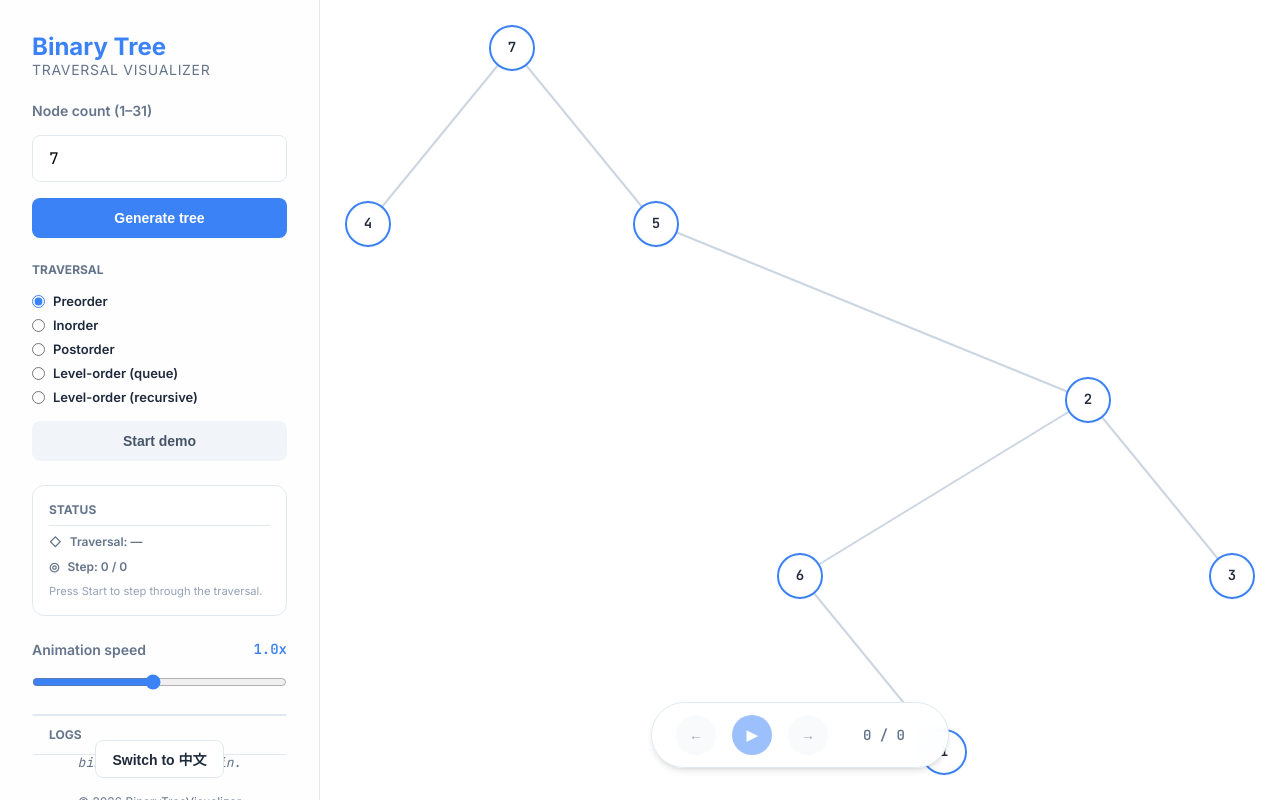
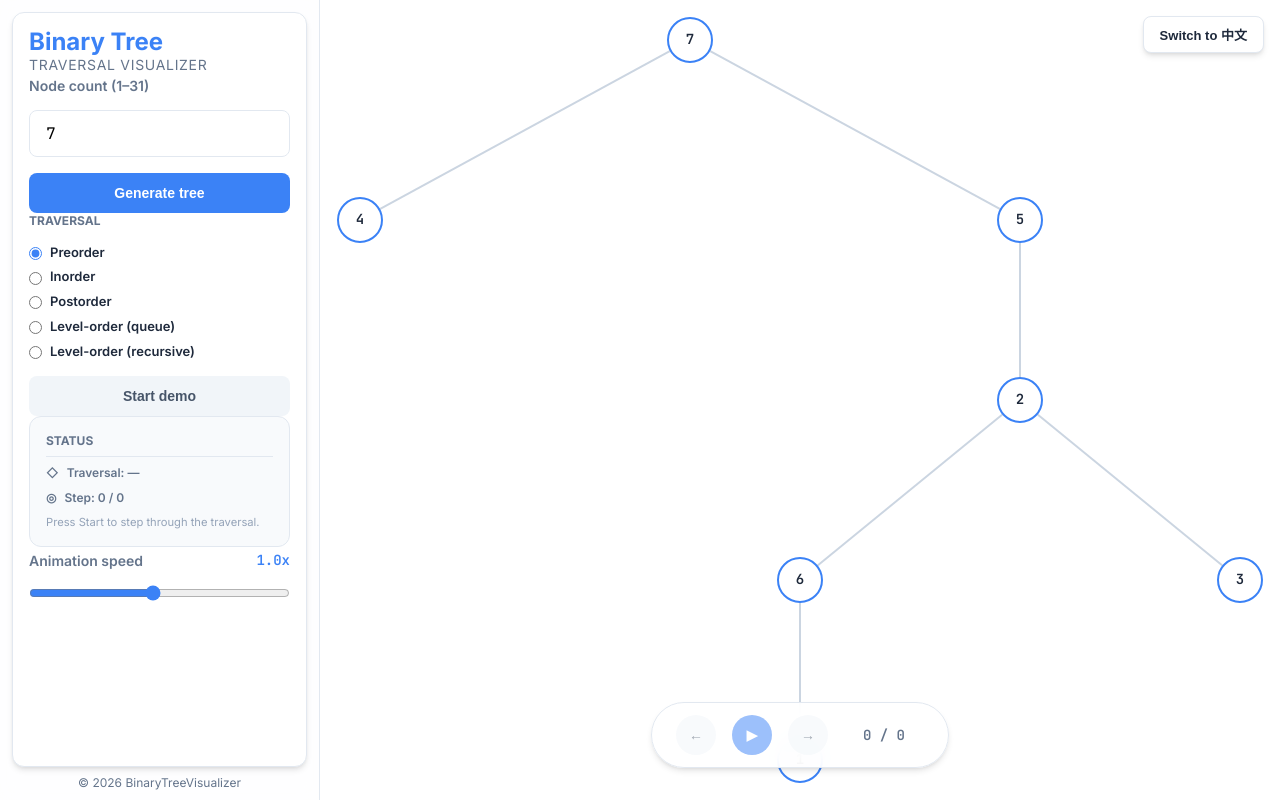
Before and after one commit to layiku/binary-tree-traversal-visualizer, a website: page index.html in a window 1280 px wide. Both pictures are taken after a click on the button "Generate tree". Drawn offline with Linux system fonts and the light colour scheme.

Commit message:
feat: sidebar layout, tree drawing, remove logs panel
Update traversals UI, Playwright tests, and documentation.

```diff
--- a/index.html
+++ b/index.html
@@ -12,6 +12,7 @@
 <body>
   <div class="app-container">
     <aside class="sidebar">
+      <div class="sidebar-panel">
       <header class="header">
         <h1 data-i18n="brandTitle">Binary Tree</h1>
         <p data-i18n="brandSubtitle">Traversal Visualizer</p>
@@ -27,12 +28,27 @@
 
       <div class="control-group">
         <span class="section-label" data-i18n="traversalLabel">Traversal</span>
-        <div class="radio-list" id="traversal-modes">
-          <label class="radio-item"><input type="radio" name="traversal" value="preorder" checked /> <span data-i18n="trPreorder">Preorder</span></label>
-          <label class="radio-item"><input type="radio" name="traversal" value="inorder" /> <span data-i18n="trInorder">Inorder</span></label>
-          <label class="radio-item"><input type="radio" name="traversal" value="postorder" /> <span data-i18n="trPostorder">Postorder</span></label>
-          <label class="radio-item"><input type="radio" name="traversal" value="levelIter" /> <span data-i18n="trLevelIter">Level-order (queue)</span></label>
-          <label class="radio-item"><input type="radio" name="traversal" value="levelRecur" /> <span data-i18n="trLevelRecur">Level-order (recursive)</span></label>
+        <div class="radio-list" id="traversal-modes" role="radiogroup" aria-label="Traversal">
+          <div class="radio-row">
+            <input type="radio" name="traversal" id="tr-preorder" value="preorder" checked />
+            <label class="radio-item" for="tr-preorder"><span data-i18n="trPreorder">Preorder</span></label>
+          </div>
+          <div class="radio-row">
+            <input type="radio" name="traversal" id="tr-inorder" value="inorder" />
+            <label class="radio-item" for="tr-inorder"><span data-i18n="trInorder">Inorder</span></label>
+          </div>
+          <div class="radio-row">
+            <input type="radio" name="traversal" id="tr-postorder" value="postorder" />
+            <label class="radio-item" for="tr-postorder"><span data-i18n="trPostorder">Postorder</span></label>
+          </div>
+          <div class="radio-row">
+            <input type="radio" name="traversal" id="tr-level-iter" value="levelIter" />
+            <label class="radio-item" for="tr-level-iter"><span data-i18n="trLevelIter">Level-order (queue)</span></label>
+          </div>
+          <div class="radio-row">
+            <input type="radio" name="traversal" id="tr-level-recur" value="levelRecur" />
+            <label class="radio-item" for="tr-level-recur"><span data-i18n="trLevelRecur">Level-order (recursive)</span></label>
+          </div>
         </div>
         <button type="button" class="secondary" id="btn-start" data-i18n="btnStart" disabled>Start demo</button>
       </div>
@@ -59,21 +75,15 @@
         </div>
         <input type="range" id="speed" min="1" max="20" value="10" />
       </div>
-
-      <div class="log-container">
-        <div class="log-header" data-i18n="logHeader">Logs</div>
-        <div class="log-content" id="log-content">
-          <div class="empty-log" data-i18n="logWelcome">Welcome. Generate a random binary tree to begin.</div>
-        </div>
       </div>
 
       <footer class="footer">
-        <button type="button" id="lang-btn" data-i18n="langSwitch">Switch to 中文</button>
         <p>&copy; 2026 BinaryTreeVisualizer</p>
       </footer>
     </aside>
 
     <main class="main-content">
+      <button type="button" class="lang-btn-overlay" id="lang-btn" data-i18n="langSwitch">Switch to 中文</button>
       <div class="canvas-wrapper">
         <canvas id="tree-canvas"></canvas>
       </div>
--- a/js/binarytree.js
+++ b/js/binarytree.js
@@ -160,7 +160,8 @@
    * @returns {TraversalStep[]}
    */
   function getTraversalSteps(root, mode) {
-    switch (mode) {
+    const m = String(mode == null ? '' : mode).trim();
+    switch (m) {
       case 'preorder':
         return traversePreorder(root);
       case 'inorder':
--- a/js/i18n.js
+++ b/js/i18n.js
@@ -25,10 +25,6 @@
       statusHintReady: 'Press Start to step through the traversal.',
       statusHintPlaying: 'Playing… Use controls to pause or step.',
       speedLabel: 'Animation speed',
-      logHeader: 'Logs',
-      logWelcome: 'Welcome. Generate a random binary tree to begin.',
-      logLineVisit: 'Visit node {value} (id {id})',
-      logEmpty: 'No steps.',
       langSwitch: 'Switch to 中文',
       langCode: 'en',
     },
@@ -52,10 +48,6 @@
       statusHintReady: '点击「开始演示」逐步播放遍历。',
       statusHintPlaying: '播放中… 可暂停或单步。',
       speedLabel: '动画速度',
-      logHeader: '日志',
-      logWelcome: '欢迎。请生成一棵随机二叉树开始。',
-      logLineVisit: '访问结点 {value}（编号 {id}）',
-      logEmpty: '无步骤。',
       langSwitch: 'Switch to English',
       langCode: 'zh',
     },
--- a/js/main.js
+++ b/js/main.js
@@ -1,5 +1,5 @@
 /**
- * UI: generate tree, pick traversal, play steps, logs, i18n.
+ * UI: generate tree, pick traversal, play steps, i18n.
  */
 (function () {
   'use strict';
@@ -24,7 +24,6 @@
   const stepCounter = document.getElementById('step-counter');
   const speedInput = document.getElementById('speed');
   const speedValue = document.getElementById('speed-value');
-  const logContent = document.getElementById('log-content');
   const langBtn = document.getElementById('lang-btn');
   const statusTraversalVal = document.getElementById('status-traversal-val');
   const statusStepVal = document.getElementById('status-step-val');
@@ -39,8 +38,9 @@
   };
 
   function getSelectedMode() {
-    const el = document.querySelector('input[name="traversal"]:checked');
-    return el ? el.value : 'preorder';
+    const el = document.querySelector('#traversal-modes input[name="traversal"]:checked');
+    const v = el && typeof el.value === 'string' ? el.value.trim() : '';
+    return v || 'preorder';
   }
 
   function traversalDisplayName(mode) {
@@ -100,36 +100,6 @@
     redraw();
   }
 
-  function clearLog() {
-    logContent.innerHTML = '';
-    const empty = document.createElement('div');
-    empty.className = 'empty-log';
-    empty.setAttribute('data-i18n', 'logWelcome');
-    empty.textContent = I18n.t('logWelcome');
-    logContent.appendChild(empty);
-  }
-
-  function showLogForCurrentRun() {
-    logContent.innerHTML = '';
-    if (steps.length === 0) {
-      const empty = document.createElement('div');
-      empty.className = 'empty-log';
-      empty.textContent = I18n.t('logEmpty');
-      logContent.appendChild(empty);
-      return;
-    }
-    const frag = document.createDocumentFragment();
-    for (let i = 0; i < steps.length; i++) {
-      const s = steps[i];
-      const line = I18n.t('logLineVisit', { value: s.value, id: s.nodeId });
-      const div = document.createElement('div');
-      div.className = 'log-item';
-      div.textContent = line;
-      frag.appendChild(div);
-    }
-    logContent.appendChild(frag);
-  }
-
   function goToStep(i) {
     if (!steps.length) {
       stepIndex = -1;
@@ -138,11 +108,6 @@
     }
     stepIndex = Math.max(0, Math.min(i, steps.length - 1));
     updateStepUi();
-    const nodes = logContent.querySelectorAll('.log-item');
-    nodes.forEach(function (n) {
-      n.classList.remove('highlight');
-    });
-    if (nodes[stepIndex]) nodes[stepIndex].classList.add('highlight');
   }
 
   function onGenerate() {
@@ -155,7 +120,6 @@
     root = BT.buildRandomTree(n);
     steps = [];
     stepIndex = -1;
-    clearLog();
     btnStart.disabled = false;
     setStatusHint('statusHintReady');
     statusTraversalVal.textContent = '—';
@@ -169,7 +133,6 @@
     const mode = getSelectedMode();
     steps = BT.getTraversalSteps(root, mode);
     stepIndex = -1;
-    showLogForCurrentRun();
     setStatusHint('statusHintReady');
     if (steps.length) {
       goToStep(0);
@@ -240,7 +203,6 @@
       stopPlayback();
       steps = [];
       stepIndex = -1;
-      clearLog();
       if (root) {
         setStatusHint('statusHintReady');
       } else {
@@ -257,11 +219,6 @@
     if (statusHint.getAttribute('data-i18n')) {
       setStatusHint(statusHint.getAttribute('data-i18n'));
     }
-    if (root && steps.length) {
-      const si = stepIndex;
-      showLogForCurrentRun();
-      if (si >= 0) goToStep(si);
-    } else if (!root) clearLog();
     if (statusTraversalVal && steps.length) {
       statusTraversalVal.textContent = traversalDisplayName(getSelectedMode());
     }
--- a/js/visualizer.js
+++ b/js/visualizer.js
@@ -1,11 +1,13 @@
 /**
  * Canvas layout and drawing for a binary tree. Highlights a node by id.
+ * Layout: post-order leaf numbering + parent centered above children (compact edges vs inorder-x spread).
  */
 (function (global) {
   'use strict';
 
-  const PADDING = 48;
+  const PADDING = 40;
   const NODE_R = 22;
+  const MIN_LEVEL_GAP = 56;
   const FONT = '600 14px "JetBrains Mono", monospace';
 
   /** @param {import('./binarytree.js').TreeNode | null} root */
@@ -15,21 +17,58 @@
   }
 
   /**
-   * Inorder assigns x index 0..n-1; y is depth.
+   * Post-order: leaves get consecutive x indices; internal nodes align to child midpoint (or single child).
+   * Reduces long horizontal edges compared to inorder x-index layout.
    * @param {import('./binarytree.js').TreeNode | null} root
-   * @returns {number} node count
+   * @returns {number} leaf count used for bounds
    */
-  function assignLayout(root) {
-    let xIndex = 0;
-    function walk(node, depth) {
+  function assignLayoutCompact(root) {
+    let leafNext = 0;
+    function post(node, depth) {
       if (!node) return;
-      walk(node.left, depth + 1);
-      node._layoutX = xIndex++;
+      post(node.left, depth + 1);
+      post(node.right, depth + 1);
       node._layoutY = depth;
-      walk(node.right, depth + 1);
+      const leaf = !node.left && !node.right;
+      if (leaf) {
+        node._layoutX = leafNext++;
+      } else if (node.left && node.right) {
+        node._layoutX = (node.left._layoutX + node.right._layoutX) / 2;
+      } else if (node.left) {
+        node._layoutX = node.left._layoutX;
+      } else {
+        node._layoutX = node.right._layoutX;
+      }
     }
-    walk(root, 0);
-    return xIndex;
+    post(root, 0);
+    return leafNext;
+  }
+
+  /** @param {import('./binarytree.js').TreeNode | null} node */
+  function collectXBounds(node, acc) {
+    if (!node) return;
+    acc.min = Math.min(acc.min, node._layoutX);
+    acc.max = Math.max(acc.max, node._layoutX);
+    collectXBounds(node.left, acc);
+    collectXBounds(node.right, acc);
+  }
+
+  /**
+   * Line from circle edge to circle edge (shorter than center-to-center).
+   */
+  function edgeAnchors(x1, y1, x2, y2, r) {
+    const dx = x2 - x1;
+    const dy = y2 - y1;
+    const len = Math.hypot(dx, dy);
+    if (len < 1e-6) return { x1, y1, x2, y2 };
+    const ux = dx / len;
+    const uy = dy / len;
+    return {
+      x1: x1 + ux * r,
+      y1: y1 + uy * r,
+      x2: x2 - ux * r,
+      y2: y2 - uy * r,
+    };
   }
 
   /**
@@ -65,17 +104,21 @@
       return;
     }
 
-    const n = assignLayout(root);
+    assignLayoutCompact(root);
     const levels = treeDepth(root);
+    const bounds = { min: Infinity, max: -Infinity };
+    collectXBounds(root, bounds);
+    const spanX = Math.max(bounds.max - bounds.min, 1e-6);
+
     const innerW = Math.max(cssW - 2 * PADDING, 1);
     const innerH = Math.max(cssH - 2 * PADDING, 1);
-    const stepX = n <= 1 ? innerW / 2 : innerW / Math.max(n - 1, 1);
-    const stepY = levels <= 1 ? innerH / 2 : innerH / Math.max(levels - 1, 1);
+    const stepY = Math.max(MIN_LEVEL_GAP, levels <= 1 ? innerH / 2 : innerH / Math.max(levels - 1, 1));
 
     function px(node) {
-      return PADDING + node._layoutX * stepX;
+      return PADDING + ((node._layoutX - bounds.min) / spanX) * innerW;
     }
     function py(node) {
+      if (levels <= 1) return PADDING + innerH / 2;
       return PADDING + node._layoutY * stepY;
     }
 
@@ -84,20 +127,26 @@
       const x = px(node);
       const y = py(node);
       if (node.left) {
+        const lx = px(node.left);
+        const ly = py(node.left);
+        const a = edgeAnchors(x, y, lx, ly, NODE_R);
         ctx.beginPath();
         ctx.strokeStyle = '#cbd5e1';
         ctx.lineWidth = 2;
-        ctx.moveTo(x, y);
-        ctx.lineTo(px(node.left), py(node.left));
+        ctx.moveTo(a.x1, a.y1);
+        ctx.lineTo(a.x2, a.y2);
         ctx.stroke();
         drawEdges(node.left);
       }
       if (node.right) {
+        const rx = px(node.right);
+        const ry = py(node.right);
+        const a = edgeAnchors(x, y, rx, ry, NODE_R);
         ctx.beginPath();
         ctx.strokeStyle = '#cbd5e1';
         ctx.lineWidth = 2;
-        ctx.moveTo(x, y);
-        ctx.lineTo(px(node.right), py(node.right));
+        ctx.moveTo(a.x1, a.y1);
+        ctx.lineTo(a.x2, a.y2);
         ctx.stroke();
         drawEdges(node.right);
       }
@@ -128,6 +177,12 @@
     drawNodes(root);
   }
 
+  /** @deprecated use assignLayoutCompact via drawTree */
+  function assignLayout(root) {
+    if (!root) return 0;
+    return assignLayoutCompact(root);
+  }
+
   global.TreeVisualizer = {
     drawTree,
     assignLayout,
--- a/style.css
+++ b/style.css
@@ -38,17 +38,54 @@ body {
 
 .sidebar {
   width: 320px;
+  height: 100vh;
+  min-height: 0;
   background: var(--sidebar-bg);
   backdrop-filter: blur(10px);
   -webkit-backdrop-filter: blur(10px);
   border-right: 1px solid var(--border-color);
-  padding: 2rem;
+  padding: 0.75rem 0.75rem 0.65rem;
   display: flex;
   flex-direction: column;
-  gap: 1.5rem;
+  gap: 0.5rem;
   z-index: 10;
+  overflow: hidden;
+}
+
+/* 项目设定 + Logs 同一块白卡片；可整体纵向滚动，避免 Log 被挤没 */
+.sidebar-panel {
+  flex: 1 1 0;
+  min-height: 0;
+  display: flex;
+  flex-direction: column;
+  background: #ffffff;
+  border: 1px solid var(--border-color);
+  border-radius: 0.75rem;
+  overflow-x: hidden;
   overflow-y: auto;
-  max-height: 100vh;
+  box-shadow: var(--shadow);
+}
+
+.sidebar-panel > .header {
+  padding: 0.85rem 1rem 0.25rem;
+  flex-shrink: 0;
+}
+
+.sidebar-panel > .control-group {
+  padding: 0 1rem;
+  flex-shrink: 0;
+}
+
+.sidebar-panel > .properties-container {
+  margin: 0 1rem 0.25rem;
+  flex-shrink: 0;
+  background: #f8fafc;
+  border-color: #e2e8f0;
+}
+
+.sidebar-panel .speed-group {
+  padding: 0 1rem 0.65rem;
+  flex-shrink: 0;
 }
 
 .header {
@@ -100,20 +137,29 @@ body {
 .radio-list {
   display: flex;
   flex-direction: column;
+  gap: 0.45rem;
+}
+
+.radio-row {
+  display: flex;
+  align-items: flex-start;
   gap: 0.5rem;
 }
 
+.radio-row input[type='radio'] {
+  accent-color: var(--accent-color);
+  margin-top: 0.2rem;
+  flex-shrink: 0;
+  cursor: pointer;
+}
+
 .radio-item {
-  display: flex;
-  align-items: center;
-  gap: 0.5rem;
+  flex: 1;
+  display: block;
   font-size: 0.8125rem;
   color: var(--text-primary);
   cursor: pointer;
-}
-
-.radio-item input {
-  accent-color: var(--accent-color);
+  line-height: 1.35;
 }
 
 .button-row {
@@ -239,62 +285,37 @@ input[type='range'] {
   flex-shrink: 0;
 }
 
-.log-container {
-  display: flex;
-  flex-direction: column;
-  min-height: 200px;
-  flex: 1;
-  min-height: 0;
-  background: #ffffff;
-  border-radius: 0.75rem;
-  border: 1px solid var(--border-color);
-}
-
-.log-header {
-  padding: 0.75rem 1rem;
-  border-bottom: 1px solid var(--border-color);
-  font-weight: 700;
-  font-size: 0.75rem;
-  text-transform: uppercase;
-  color: var(--text-secondary);
-  flex-shrink: 0;
-}
-
-.log-content {
-  padding: 1rem;
-  overflow-y: auto;
-  font-family: 'JetBrains Mono', monospace;
-  font-size: 0.8125rem;
-  display: flex;
-  flex-direction: column-reverse;
-  gap: 0.5rem;
-  flex: 1;
-}
-
-.log-item {
-  padding-bottom: 0.5rem;
-  border-bottom: 1px solid #f1f5f9;
-  color: #475569;
-}
-
-.log-item.highlight {
-  color: var(--accent-color);
-  font-weight: 600;
-}
-
-.empty-log {
-  color: var(--text-secondary);
-  font-style: italic;
-  text-align: center;
-  padding-top: 1rem;
-}
-
 .main-content {
   flex: 1;
   position: relative;
   display: flex;
   flex-direction: column;
   background-color: var(--canvas-bg);
+  min-width: 0;
+}
+
+.lang-btn-overlay {
+  position: absolute;
+  top: 1rem;
+  right: 1rem;
+  z-index: 25;
+  flex: none;
+  width: auto;
+  padding: 0.5rem 1rem;
+  font-size: 0.8125rem;
+  font-weight: 600;
+  background: rgba(255, 255, 255, 0.96);
+  color: #475569;
+  border: 1px solid var(--border-color);
+  border-radius: 0.5rem;
+  box-shadow: var(--shadow);
+  cursor: pointer;
+}
+
+.lang-btn-overlay:hover {
+  background: #ffffff;
+  border-color: #cbd5e1;
+  color: var(--text-primary);
 }
 
 .canvas-wrapper {
@@ -370,11 +391,6 @@ canvas:active {
   color: var(--text-secondary);
 }
 
-#lang-btn {
-  width: auto;
-  padding: 0.5rem 1rem;
-}
-
 .speed-group {
   flex-shrink: 0;
 }
```
Also changed, not shown: tests/ui.spec.js (+6 -6 lines), README.md.
